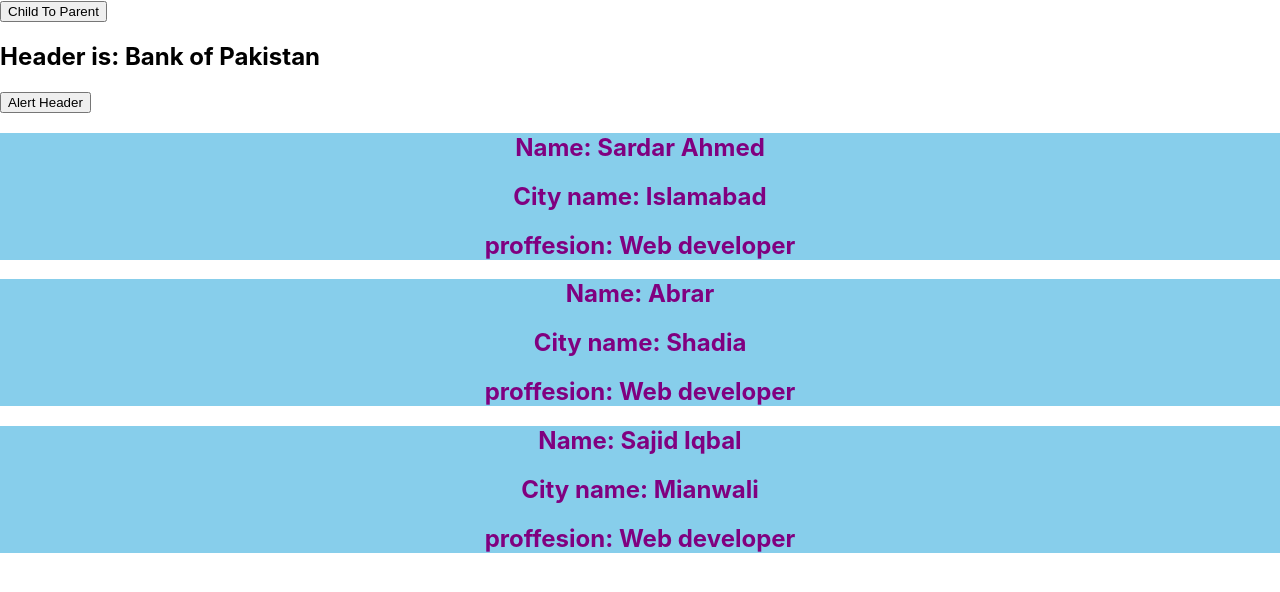
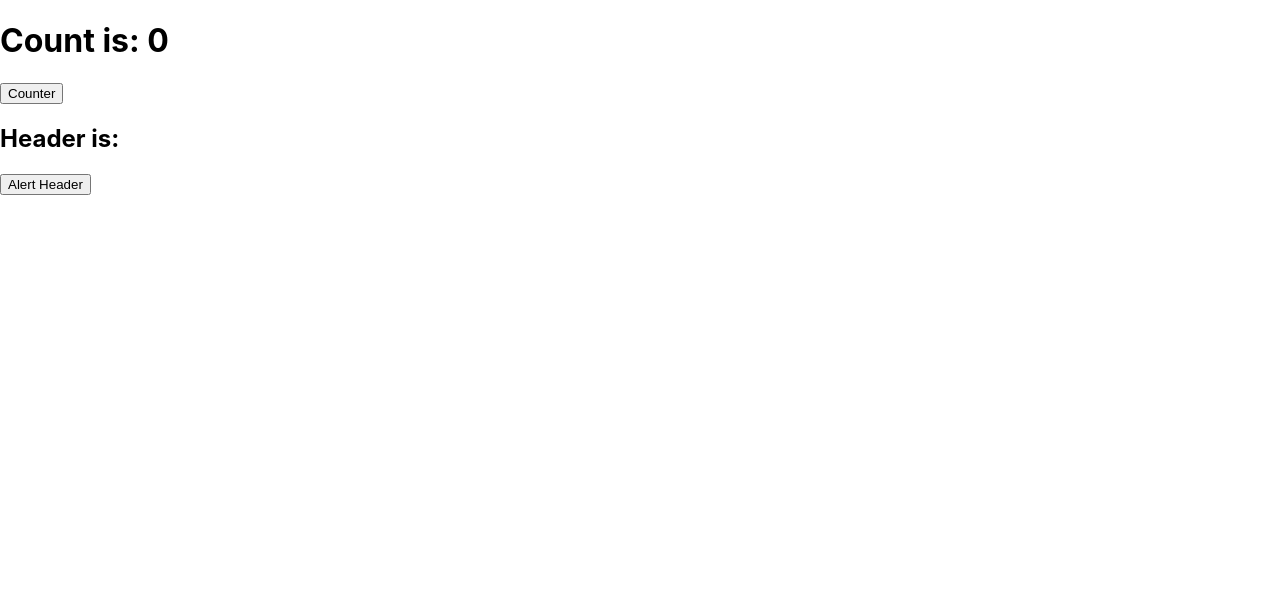
Before and after one commit to imsardarahmed17/My-React-Store, a React (Create React App) app: page / in a window 1280 px wide. Shown: the top 592 px of the page. Built offline with nearby package versions, Linux system fonts and the light colour scheme.

Commit message:
removed old work from app.js and added a counter use react useState hook

```diff
--- a/src/App.js
+++ b/src/App.js
@@ -1,33 +1,19 @@
 // import logo from './logo.svg';
 import "./App.css";
 import Header from "./Header";
-import Students from "./Students";
-import Child from "./Child";
+// import Students from "./Students";
+// import Child from "./Child";
+import React, { useState } from 'react';
 
 function App() {
-  function getHeader() {
-    return alert("welcome");
-  }
-  function getName(myName) {
-    alert(myName);
-  }
-  return (
-    <div>
-      <Child alert={getName} />
-      <Header myFunc={getHeader} title="Bank of Pakistan" />
-      <Students
-        name="Sardar Ahmed"
-        city="Islamabad"
-        proffesion={"Web developer"}
-      />
-      <Students name="Abrar" city="Shadia" proffesion={"Web developer"} />
-      <Students
-        name="Sajid Iqbal"
-        city="Mianwali"
-        proffesion={"Web developer"}
-      />
-    </div>
-  );
+  const [count, setCount] = useState(0);
+return(
+  <div>
+    <h1>Count is: {count}</h1>
+    <button onClick={() => setCount(count + 1)} >Counter</button>
+    <Header/>
+  </div>
+)
 }
 
 export default App;
```
